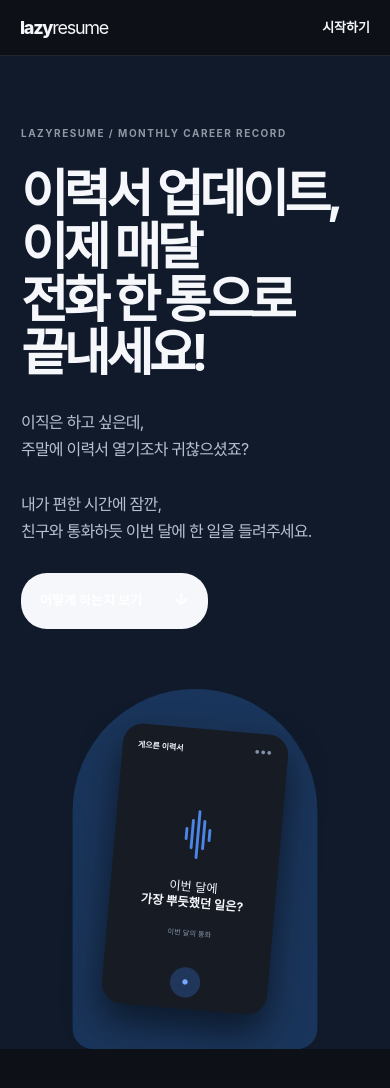
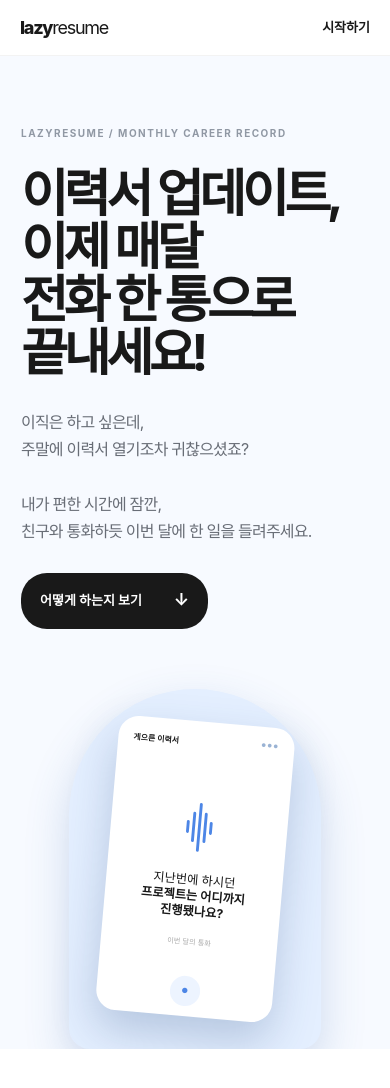
Before and after one commit to lazyresume/ad_check, a Next.js app: page / in a window 390 px wide. Shown: the top 1088 px of the page. Built offline with nearby package versions, Linux system fonts and the light colour scheme; a web font is replaced by a local one.

Commit message:
Restore light theme and refine project-based phone prompt

```diff
--- /dev/null
+++ b/app/hero-phone.css
@@ -0,0 +1,3 @@
+.hero-art{width:390px;height:540px;box-shadow:0 30px 90px rgba(58,105,176,.28)}
+.hero-art .phone{width:260px;height:430px;box-shadow:0 28px 60px rgba(45,79,130,.25)}
+@media(max-width:760px){.hero-art{width:350px;height:500px;box-shadow:0 24px 60px rgba(58,105,176,.22)}.hero-art .phone{width:245px;height:410px}}
--- a/app/layout.tsx
+++ b/app/layout.tsx
@@ -1,7 +1,7 @@
 import type { Metadata } from "next";
 import { Geist, Geist_Mono } from "next/font/google";
 import "./globals.css";
-import "./dark-mode.css";
+import "./hero-phone.css";
 
 const geistSans = Geist({
   variable: "--font-geist-sans",
--- a/app/page.tsx
+++ b/app/page.tsx
@@ -27,7 +27,7 @@ export default function Home() {
   const choose = (plan: Plan) => { setSelected(plan); setSent(false); if (typeof window !== "undefined") { const key = `lazyresume_click_${plan}`; localStorage.setItem(key, String(Number(localStorage.getItem(key) || 0) + 1)); } };
   return <main>
     <header className="toss-header"><a href="#top" className="toss-logo">lazy<span>resume</span></a><nav><a href="#story">서비스</a><a href="#plans">플랜</a><a href="#faq">FAQ</a></nav><a href="#plans" className="header-cta">시작하기</a></header>
-    <section className="scene hero-scene" id="top"><div className="scene-inner hero-inner"><p className="tiny-label">LAZYRESUME / MONTHLY CAREER RECORD</p><h1>이력서 업데이트,<br /><strong>이제 매달<br />전화 한 통으로</strong><br />끝내세요!</h1><p className="scene-sub">이직은 하고 싶은데,<br />주말에 이력서 열기조차 귀찮으셨죠?<br /><br />내가 편한 시간에 잠깐,<br />친구와 통화하듯 이번 달에 한 일을 들려주세요.</p><a className="black-pill" href="#story">어떻게 하는지 보기 <span>↓</span></a></div><div className="hero-art"><div className="phone"><div className="phone-top">게으른 이력서 <span>●●●</span></div><div className="phone-wave"><i /><i /><i /><i /><i /></div><p>이번 달에<br /><b>가장 뿌듯했던 일은?</b></p><small>이번 달의 통화</small><div className="phone-button">●</div></div></div></section>
+    <section className="scene hero-scene" id="top"><div className="scene-inner hero-inner"><p className="tiny-label">LAZYRESUME / MONTHLY CAREER RECORD</p><h1>이력서 업데이트,<br /><strong>이제 매달<br />전화 한 통으로</strong><br />끝내세요!</h1><p className="scene-sub">이직은 하고 싶은데,<br />주말에 이력서 열기조차 귀찮으셨죠?<br /><br />내가 편한 시간에 잠깐,<br />친구와 통화하듯 이번 달에 한 일을 들려주세요.</p><a className="black-pill" href="#story">어떻게 하는지 보기 <span>↓</span></a></div><div className="hero-art"><div className="phone"><div className="phone-top">게으른 이력서 <span>●●●</span></div><div className="phone-wave"><i /><i /><i /><i /><i /></div><p>지난번에 하시던<br /><b>프로젝트는 어디까지<br />진행됐나요?</b></p><small>이번 달의 통화</small><div className="phone-button">●</div></div></div></section>
     <section className="scene statement-scene"><div className="scene-inner statement reveal"><p className="tiny-label">WHY LAZYRESUME</p><h2>혹시 이직 준비가<br /><span>‘밀린 숙제’처럼</span><br />느껴지시나요?</h2><p>업무하느라 바빠서 이력서를 열기 싫고,<br />성과를 어떤 양식에 써야 할지 막막하고,<br />노션·PPT·워드 같은 툴도 스트레스라면.</p></div></section>
     <section className="scene story-scene" id="story"><div className="scene-inner story-inner reveal"><p className="tiny-label">HOW IT WORKS</p><h2>당신은 말하기만 하세요.<br /><strong>나머지는 게으른 이력서가 할게요.</strong></h2><div className="story-steps"><div><b>01</b><h3>정기 전화</h3><p>전문 커리어 AI가 질문을 던져요.<br />이번 달의 일을 편하게 말해요.</p></div><div><b>02</b><h3>전문가 문서화</h3><p>대화 속 성과를 발견해<br />매력적인 문장으로 정리해요.</p></div><div><b>03</b><h3>업데이트 완료</h3><p>이력서·경력기술서·포트폴리오와<br />실물 인쇄 배송까지 이어집니다.</p></div></div></div></section>
     <section className="result-band"><div className="result-inner reveal"><div className="result-copy"><p className="tiny-label">FROM TALK TO DOCUMENT</p><h2>말은 흘러가지만<br /><strong>기록은 남으니까.</strong></h2><p>통화 전의 막연한 이야기가<br />내일의 이력서 문장이 됩니다.</p></div><div className="result-paper"><small>이번 달의 성과</small><p>신규 고객 온보딩 프로세스를 개선해<br /><b>초기 이탈률을 18% 줄였습니다.</b></p><hr /><small>다음 달의 질문</small><p>이 성과를 만든 나만의 방법은<br />무엇이었을까요?</p></div></div></section>
```
